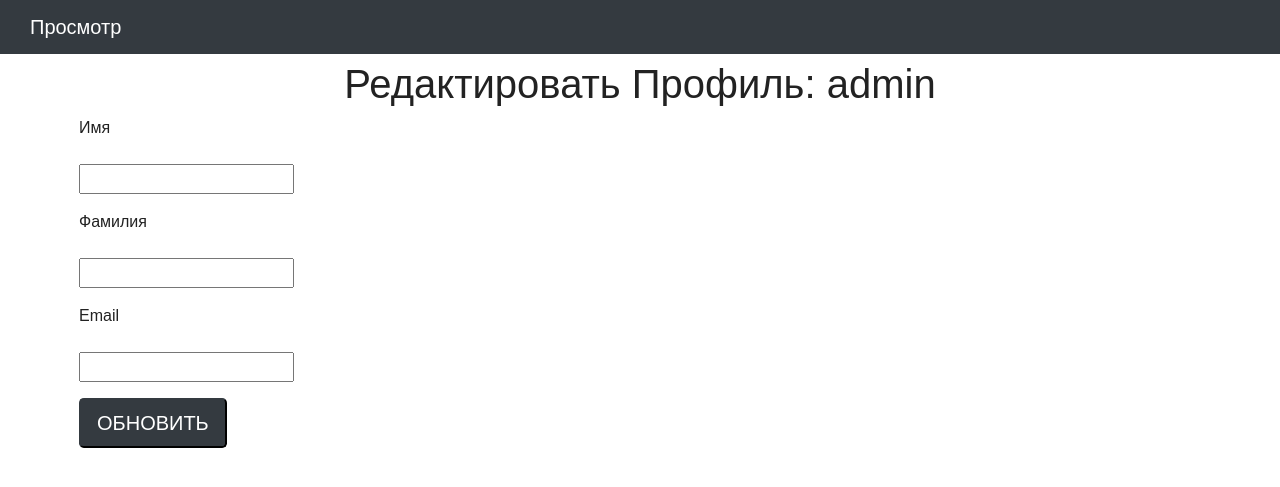
After one commit to Janik2019/homework49, a Django app: page /accounts/profile/1/edit/ in a window 1280 px wide. The commit adds this page. Shown: the top 487 px of the page. Run offline with Django 3.2, Linux system fonts and the light colour scheme; a user stored in the database is signed in; data comes from the database, SQL or seed files in the repository; some libraries are stand-ins or nearby versions.

Commit message:
Добавил форму редактирования личных данных

```diff
--- a/source/accounts/forms.py
+++ b/source/accounts/forms.py
@@ -37,6 +37,6 @@ class UserCreationForm(forms.Form):
 
 class UserChangeForm(forms.ModelForm):
     class Meta:
-        models = User
+        model = User
         fields = ['first_name', 'last_name', 'email']
         labels = {'first_name': 'Имя', 'last_name': 'Фамилия', 'email': 'Email'}
--- a/source/accounts/templates/user_detail.html
+++ b/source/accounts/templates/user_detail.html
@@ -3,13 +3,15 @@
 {% block title %}{{ user_obj.username }}{% endblock %}
 {% block menu %}
     {% if user_obj == request.user %}
-{#        <li><a href="{% url "accounts:user_update" user_obj.pk %}">Редактировать Профиль</a></li>#}
+        <nav class="navbar navbar-dark bg-dark fixed-top">
+            <a class="navbar-brand" href="{% url "accounts:user_update" user_obj.pk %}">Редактировать Профиль</a>
+        </nav>
 {#        <li><a href="{% url 'accounts:user_change_password' user_obj.pk %}">Изменить пароль</a></li>#}
     {% endif %}
 {% endblock %}
 {% block content %}
     <div class="text-center">
-        <h1 class="mb-5">Профиль: {{ user_obj.username }}</h1>
+        <h1 class="mb-5 mt-5">Профиль: {{ user_obj.username }}</h1>
         <p>Имя: <b>{{ user_obj.first_name }}</b></p>
         <p>Фамилия: {{ user_obj.last_name }}</p>
         <p>Email: {{ user_obj.email }}</p>
--- /dev/null
+++ b/source/accounts/templates/user_info_change.html
@@ -0,0 +1,16 @@
+{% extends 'base.html' %}
+{% block title %}{{ user_obj.username }}{% endblock %}
+{% block menu %}
+    {% if user_obj == request.user %}
+        <nav class="navbar navbar-dark bg-dark fixed-top">
+            <a class="navbar-brand" href="{% url 'accounts:user_detail' user_obj.pk %}">Просмотр</a>
+        </nav>
+{#        <li><a href="{% url 'accounts:user_change_password' user_obj.pk %}">Change Password</a></li>#}
+    {% endif %}
+{% endblock %}
+{% block content %}
+    <h1>Редактировать Профиль: {{ user_obj.username }}</h1>
+    <form action="{% url 'accounts:user_update' user_obj.pk %}" method="post">
+        {% include 'partial/task_form.html' with button_text="ОБНОВИТЬ" %}
+    </form>
+{% endblock %}
--- a/source/accounts/urls.py
+++ b/source/accounts/urls.py
@@ -1,5 +1,5 @@
 from django.urls import path
-from accounts.views import login_view, logout_view, register_view, UserDetailView
+from accounts.views import login_view, logout_view, register_view, UserDetailView, UserChangeView
 
 app_name = 'accounts'
 
@@ -8,4 +8,5 @@ urlpatterns = [
     path('logout/', logout_view, name='logout'),
     path('register/', register_view, name='register'),
     path('profile/<pk>/', UserDetailView.as_view(), name='user_detail'),
+    path('profile/<pk>/edit/', UserChangeView.as_view(), name='user_update'),
 ]
--- a/source/accounts/views.py
+++ b/source/accounts/views.py
@@ -1,8 +1,10 @@
 from django.contrib.auth import authenticate, login, logout
+from django.contrib.auth.mixins import UserPassesTestMixin
 from django.shortcuts import render, redirect
-from django.views.generic import DetailView
+from django.urls import reverse
+from django.views.generic import DetailView, UpdateView
 
-from accounts.forms import UserCreationForm
+from accounts.forms import UserCreationForm, UserChangeForm
 from django.contrib.auth.models import User
 
 # Create your views here.
@@ -55,3 +57,16 @@ class UserDetailView(DetailView):
     model = User
     template_name = 'user_detail.html'
     context_object_name = 'user_obj'
+
+
+class UserChangeView(UserPassesTestMixin, UpdateView):
+    model = User
+    template_name = 'user_info_change.html'
+    context_object_name = 'user_obj'
+    form_class = UserChangeForm
+
+    def test_func(self):
+        return self.get_object() == self.request.user
+
+    def get_success_url(self):
+        return reverse('accounts:user_detail', kwargs={'pk': self.object.pk})
```
